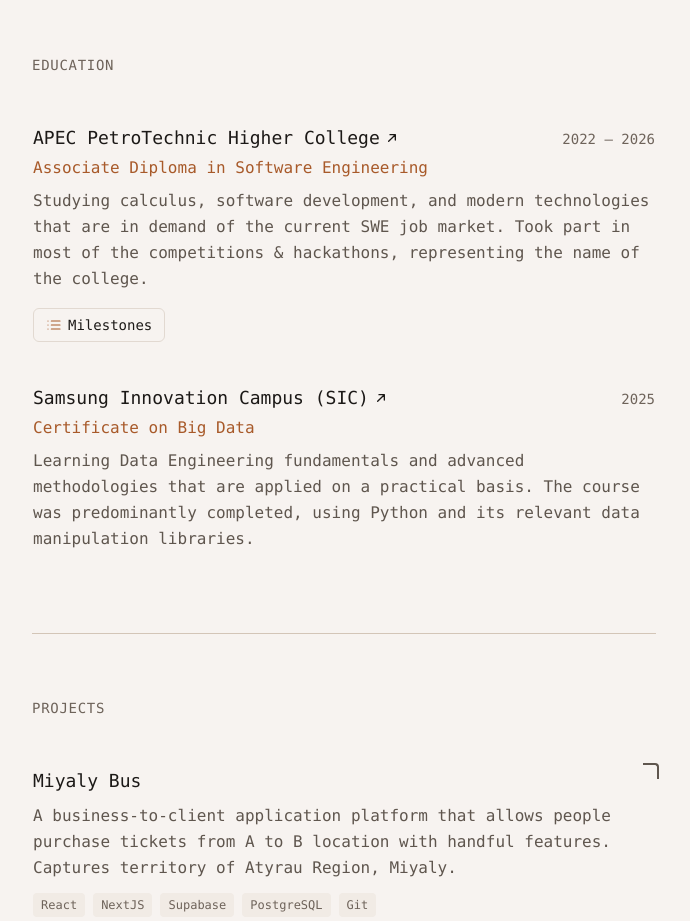
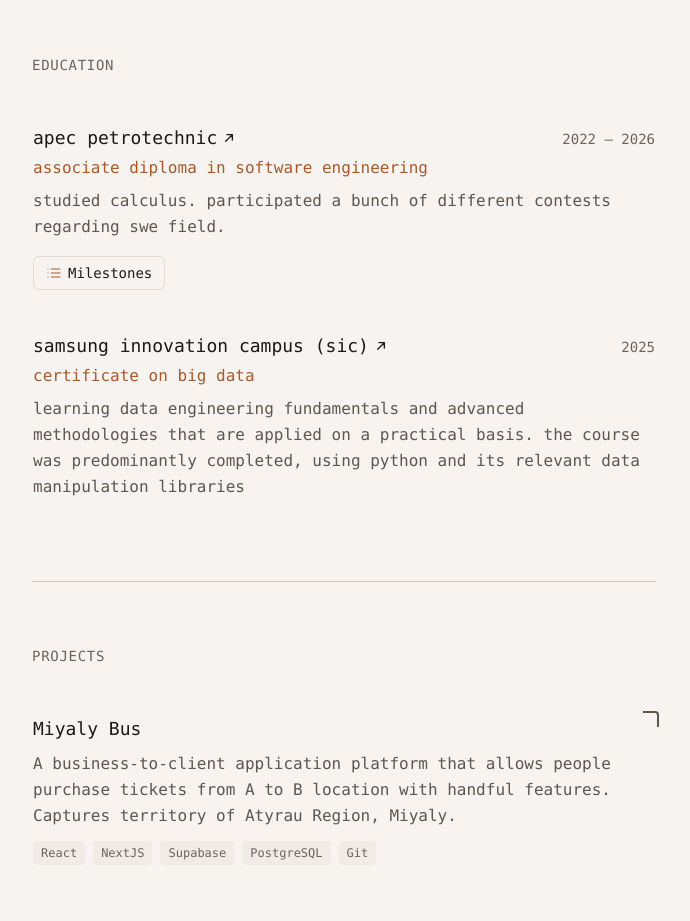
Before and after one commit to aikhon/portfolio, a React (Vite) app: page / in a window 1280 px wide. Shown: the part 1640-2561 px from the top of the page, without its empty margins (424-1114 px from the left). Built offline with nearby package versions, Linux system fonts and the light colour scheme.

Commit message:
chore: education.js content fixed

```diff
--- a/src/data/education.js
+++ b/src/data/education.js
@@ -1,65 +1,76 @@
 export const education = [
   {
-    school: 'APEC PetroTechnic Higher College',
-    degree: 'Associate Diploma in Software Engineering',
-    period: '2022 — 2026',
-    hint: 'APEC PetroTechnic Higher College is a top ranked college in the country that is located in the capital of oil; Atyrau, Kazakhstan. The college was built by the order of the First President of Republic of Kazakhstan, Nursultan Nazarbayev in order to enhance capabilities of local workers. At the moment, the college is a partner of many high-ranked institutions of Asia.',
-    description: 'Studying calculus, software development, and modern technologies that are in demand of the current SWE job market. Took part in most of the competitions & hackathons, representing the name of the college.',
-    url: 'https://apec.edu.kz',
+    school: "apec petrotechnic",
+    degree: "associate diploma in software engineering",
+    period: "2022 — 2026",
+    hint: "apec petrotechnic higher college is a top ranked college in the country that is located in Atyrau, Kazakhstan. At the moment, the college is a partner of many high-ranked institutions of Asia.",
+    description:
+      "studied calculus. participated a bunch of different contests regarding swe field.",
+    url: "https://apec.edu.kz",
     milestones: [
       {
-        date: '2023 - 2024 (2nd year)',
-        title: 'First Ever Competition - WorldSkills (Web Development)',
-        detail: 'Took part in an international competition in discipline of web development. Received a certificate.',
+        date: "2023 - 2024 (2nd year)",
+        title: "worldskils (web dev)",
+        detail:
+          "took part in an international competition in discipline of web development. received a certificate.",
       },
       {
-        date: '2023 - 2024 (2nd year)',
-        title: 'Intracollegiate Competition (Web Development)',
-        detail: 'Presented one of my first projects built in Python Django; the first framework I have learned. Took 2nd place.',
+        date: "2023 - 2024 (2nd year)",
+        title: "intracollegiate competition (web dev)",
+        detail:
+          "presented one of my first projects built in python django; the first framework i've learned. took 2nd place.",
       },
       {
-        date: '2024 - 2025 (3rd year)',
-        title: 'WorldSkills (IT Solutions in Business)',
-        detail: 'Developed a Business-To-Client (B2C) platform for Atyrau Marathon event with integrated payment on Stripe. Took 1st place.'
+        date: "2024 - 2025 (3rd year)",
+        title: "worldskills (it solutions in business)",
+        detail:
+          "developed a business-to-client (b2c) platform for Atyrau Marathon event with integrated payment on stripe. took 1st place.",
       },
       {
-        date: '2024 - 2025 (3rd year)',
-        title: 'Atyrau Youth Hackathon (EdTech)',
-        detail: "Built an activity tracker within a certain institution for top universities, so an applicant may properly select a desired school. Won the case & 300.000KZT of funding.",
+        date: "2024 - 2025 (3rd year)",
+        title: "atyrau youth hackathon (edtech)",
+        detail:
+          "built an activity tracking platform of certain kazakhstani schools, so an applicant is able to see the metrics. won the case & 300.000KZT of funding.",
       },
       {
-        date: '2024 - 2025 (3rd year)',
-        title: 'First Ever Internship - Tengizchevroil',
-        detail: 'Landed first ever internship in the Finance department of the leading oil & gas company of the Republic of Kazakhstan. Received a recommendation letter from teamlead, Abylai Sariyev.'
+        date: "2024 - 2025 (3rd year)",
+        title: "first internship - tengizchevroil",
+        detail:
+          "landed first ever internship in the finance department of the leading oil & gas company of the Republic of Kazakhstan. received recommendation letter from teamlead, Abylai Sariyev.",
       },
       {
-        date: '2024 - 2025 (3rd year)',
-        title: 'Big Data by Samsung Ltd.',
-        detail: 'Successfully applied and graduated the Big Data program by Samsung Innovation Campus. Received a certificate.',
+        date: "2024 - 2025 (3rd year)",
+        title: "big data by samsung electronics ltd.",
+        detail:
+          "successfully applied and graduated the big data program by samsung innovation campus (sic). received a certificate of completion.",
       },
       {
-        date: '2025 - 2026 (4rd year)',
-        title: 'First Job Offer - Robosoft',
-        detail: 'Landed my first ever job in IT field as an entry-level backend developer, ending up with a junior grade.',
+        date: "2025 - 2026 (4rd year)",
+        title: "first job offer - robosoft",
+        detail:
+          "landed my first ever job in it field as an entry-level backend developer, ending up with a junior grade.",
       },
       {
-        date: '2025 - 2026 (4th year)',
-        title: 'Digital Bridge 2025',
-        detail: 'Got invited to an annual international event forum hosted in Astana, Kazakhstan; Digital Bridge 2025.',
+        date: "2025 - 2026 (4th year)",
+        title: "digital bridge 2025",
+        detail:
+          "got invited to an annual international event forum hosted in Astana, Kazakhstan",
       },
       {
-        date: '2025 - 2025 (4th year)',
-        title: 'KazHackStan 2025',
-        detail: 'Won a prize and competition hosted by the kazakhstani provider, PS.KZ, on an international hack forum hosted in Almaty, Kazakhstan; KazHackStan 2025.',
+        date: "2025 - 2025 (4th year)",
+        title: "kazhackstan 2025",
+        detail:
+          "won a prize and competition hosted by the kazakhstani provider, ps.kz, on an international hack forum hosted in Almaty, Kazakhstan",
       },
     ],
   },
   {
-    school: 'Samsung Innovation Campus (SIC)',
-    degree: 'Certificate on Big Data',
-    period: '2025',
-    hint: 'Samsung Innovation Campus is an international education campus powered by Samsung Electronics Ltd. that teaches specifically demanded CS and/or IT skills such AI, Data Analysis, IoT, etc.',
-    description: 'Learning Data Engineering fundamentals and advanced methodologies that are applied on a practical basis. The course was predominantly completed, using Python and its relevant data manipulation libraries.',
-    url: 'https://samsung-campus.kz/ru',
+    school: "samsung innovation campus (sic)",
+    degree: "certificate on big data",
+    period: "2025",
+    hint: "samsung innovation campus (sic) is an international education campus powered by samsung electronics ltd. that teaches specifically demanded cs and/or it skills such ai, data analysis, iot, etc.",
+    description:
+      "learning data engineering fundamentals and advanced methodologies that are applied on a practical basis. the course was predominantly completed, using python and its relevant data manipulation libraries",
+    url: "https://samsung-campus.kz/ru",
   },
-]
+];
```
